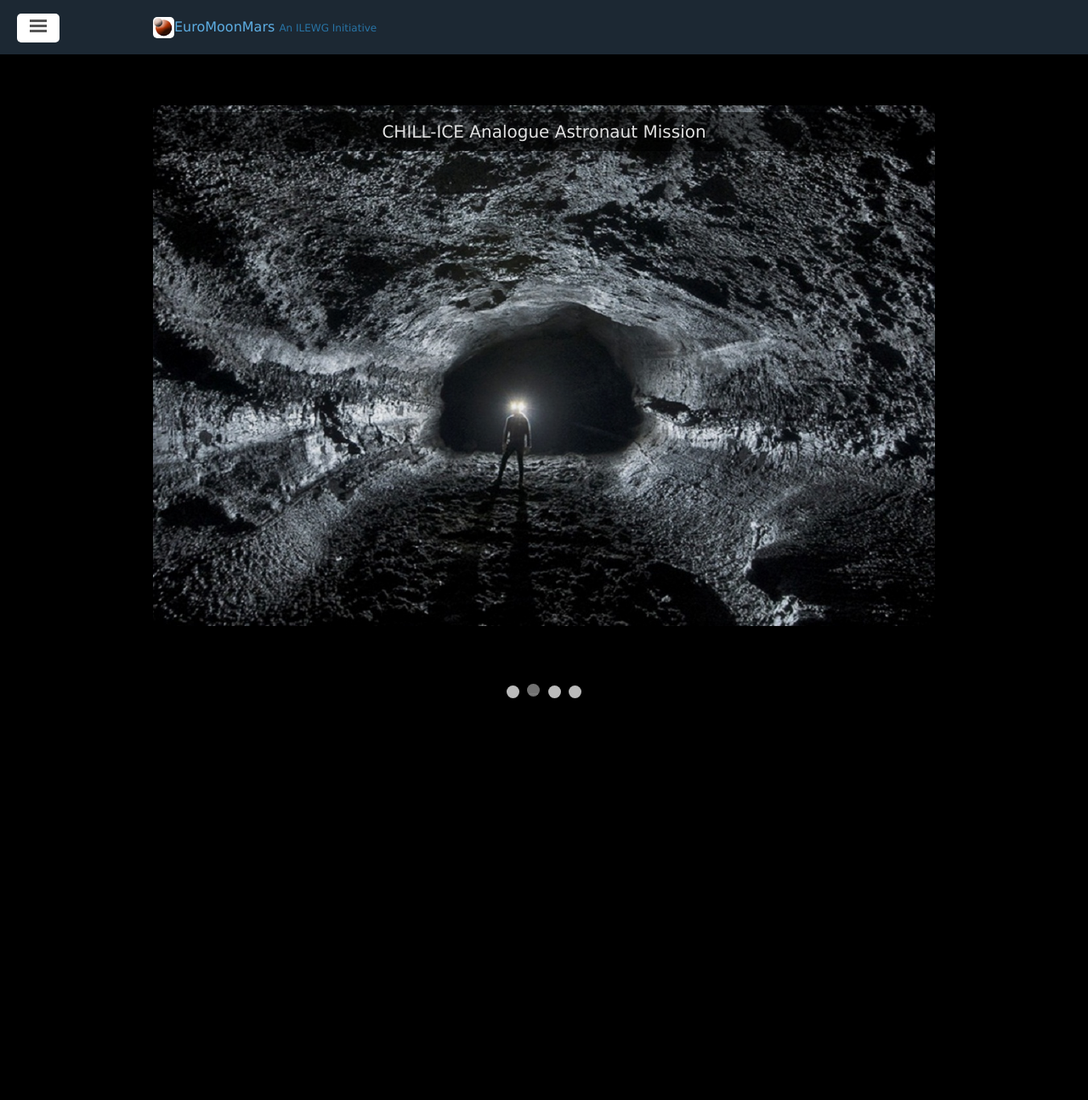
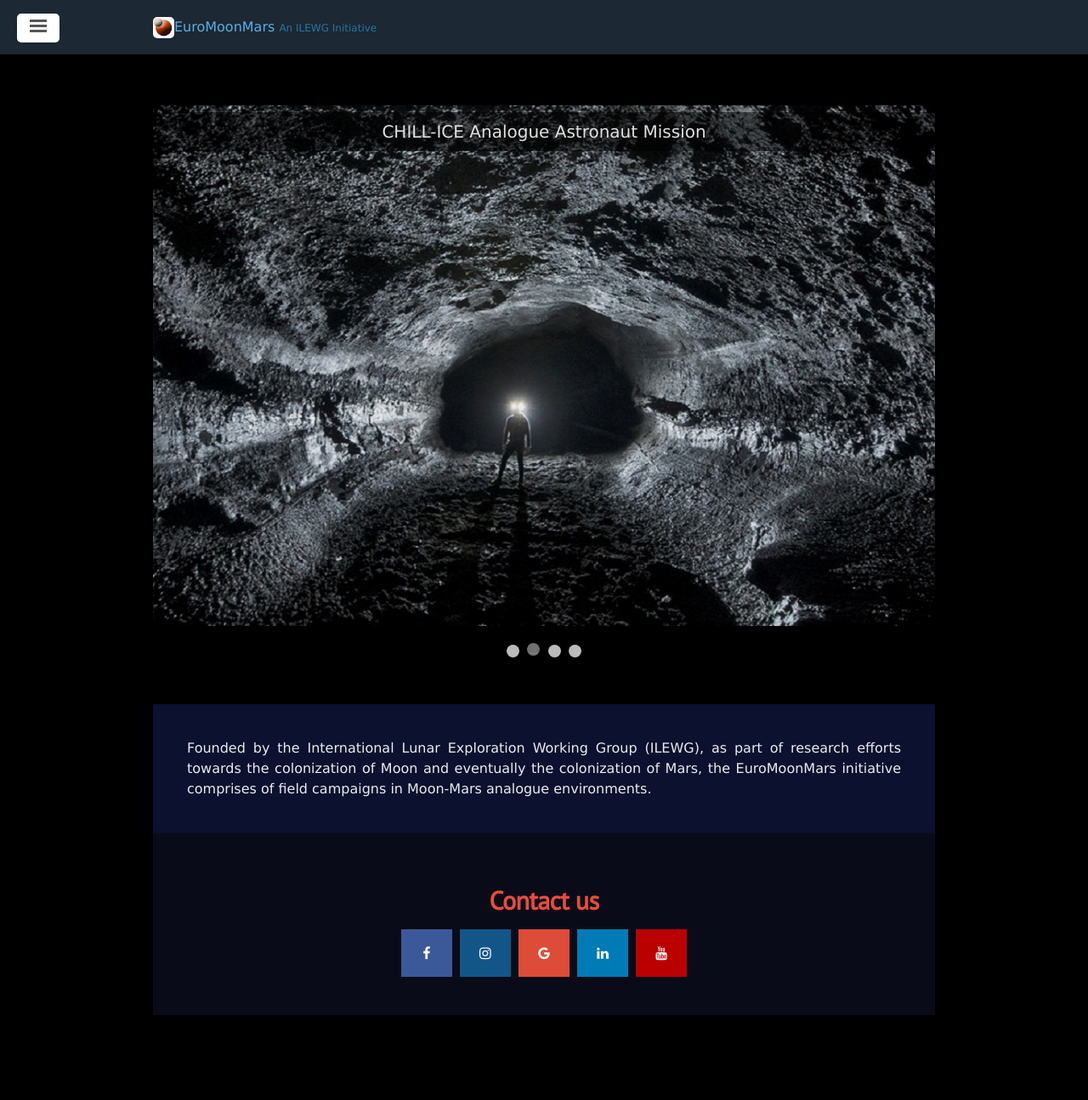
Before and after one commit to euromoonmars/euromoonmars.github.io, a Jekyll site: the page built from index.html, in a window 1280 px wide. Shown: the whole page at 85% size. Built offline with Jekyll 4.4.1, drawn with Linux system fonts in a browser that asks for light colours; the list of posts is cut into pages by our own code; before the commit the page ends 929 px from its top, so only the background shows below that.

Commit message:
contact details

```diff
--- a/_includes/sidebar.html
+++ b/_includes/sidebar.html
@@ -22,6 +22,17 @@
     <div align="center">
         <img src="/assets/images/emm_logo.png" width="50%">
     </div>
+    <link rel="stylesheet" href="https://cdnjs.cloudflare.com/ajax/libs/font-awesome/4.7.0/css/font-awesome.min.css">
+    <div>
+      <div align="center">
+        <a href="https://www.facebook.com/euromoonmars/" class="fa fa-facebook" style="padding: 3px; width: 20px"></a>
+        <a href="https://www.instagram.com/euromoonmars/" class="fa fa-instagram" style="padding: 3px; width: 20px"></a>
+        <a href="mailto:info@euromoonmars.space" class="fa fa-google" style="padding: 3px; width: 20px"></a>
+        <a href="https://www.linkedin.com/company/euromoonmars-estec/?originalSubdomain=nl" class="fa fa-linkedin" style="padding: 3px; width: 20px"></a>
+        <a href="https://www.youtube.com/channel/UCS2JTNYBywUvCgf-Dj6oIAw" class="fa fa-youtube" style="padding: 3px; width: 20px"></a>
+      </div>
+    </div>
+    <br><br>
     <p align="center">
       &copy; {{ site.time | date: '%Y' }}. All rights reserved.
       {% comment %} Currently v{{ site.version }} {% endcomment %}
--- a/index.html
+++ b/index.html
@@ -32,13 +32,35 @@ title: Home
 		</div>
 	</a>
 </div>
-<br><br>
 <div style="text-align:center">
   <span class="dot"></span>
   <span class="dot"></span>
   <span class="dot"></span>
   <span class="dot"></span>
 </div>
+<br><br>
+<div style="background-color:  #0b112e  ; padding: 2rem">
+	Founded by the International Lunar Exploration Working Group (ILEWG), as part of research efforts towards the colonization of Moon and eventually the colonization of Mars, the EuroMoonMars initiative comprises of field campaigns in Moon-Mars analogue environments.
+</div>
+
+<link rel="stylesheet" href="https://cdnjs.cloudflare.com/ajax/libs/font-awesome/4.7.0/css/font-awesome.min.css">
+
+<div style="background-color:  #090c18  ; padding: 2rem">
+	<div align="center">
+		<h1>Contact us</h1>
+	</div>
+	<div align="center">
+		<a href="https://www.facebook.com/euromoonmars/" class="fa fa-facebook"></a>
+		<a href="https://www.instagram.com/euromoonmars/" class="fa fa-instagram"></a>
+		<a href="mailto:info@euromoonmars.space" class="fa fa-google"></a>
+		<a href="https://www.linkedin.com/company/euromoonmars-estec/?originalSubdomain=nl" class="fa fa-linkedin"></a>
+		<a href="https://www.youtube.com/channel/UCS2JTNYBywUvCgf-Dj6oIAw" class="fa fa-youtube"></a>
+	</div>
+</div>
+
+
+
+
 
 <script>
 	var slideIndex = 0;
--- a/public/css/lanyon.css
+++ b/public/css/lanyon.css
@@ -993,3 +993,49 @@ img {vertical-align: middle;}
 @media only screen and (max-width: 300px) {
   .prev, .next,.text {font-size: 11px}
 }
+
+
+/* SOCIAL MEDIA BUTTONS */
+
+.fa {
+  padding: 20px;
+  font-size: 30px;
+  width: 60px;
+  text-align: center;
+  text-decoration: none;
+  margin: 5px 2px;
+}
+
+.fa:hover {
+    opacity: 0.7;
+}
+
+.fa-facebook {
+  background: #3B5998;
+  color: white;
+}
+
+.fa-twitter {
+  background: #55ACEE;
+  color: white;
+}
+
+.fa-google {
+  background: #dd4b39;
+  color: white;
+}
+
+.fa-linkedin {
+  background: #007bb5;
+  color: white;
+}
+
+.fa-youtube {
+  background: #bb0000;
+  color: white;
+}
+
+.fa-instagram {
+  background: #125688;
+  color: white;
+}
```
